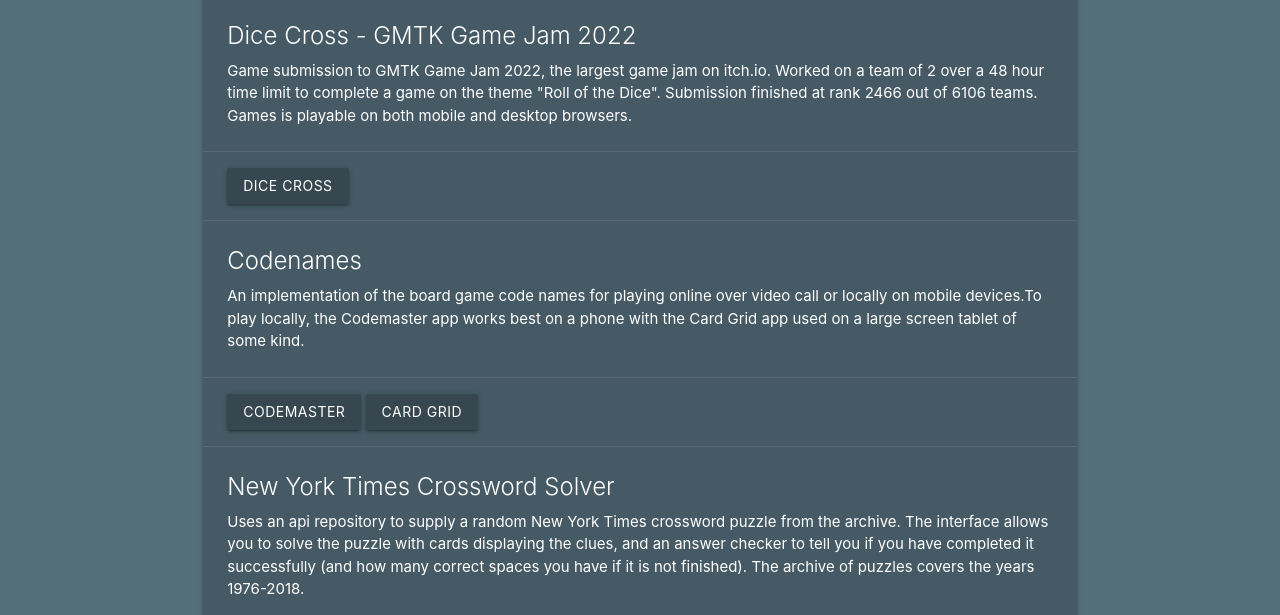
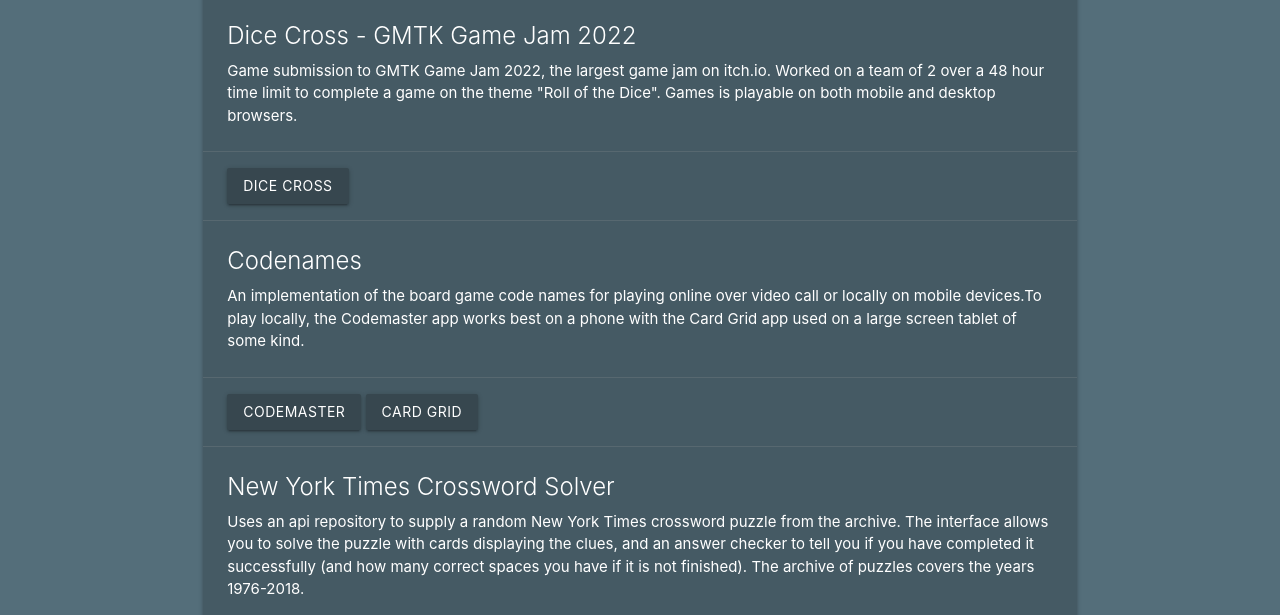
Before and after one commit to jackpoll4100/jackpoll4100.github.io, a plain HTML site: page index.html in a window 1280 px wide. Shown: the part 185-800 px from the top of the page. Drawn offline with nearby package versions, Linux system fonts and the light colour scheme; a web font is replaced by a local one.

Commit message:
Update index.html

```diff
--- a/index.html
+++ b/index.html
@@ -19,7 +19,7 @@
             <h1 style="margin-top: 0px;">Projects</h1>
               <span class="card-title">Dice Cross - GMTK Game Jam 2022</span>
               <p>
-                Game submission to GMTK Game Jam 2022, the largest game jam on itch.io. Worked on a team of 2 over a 48 hour time limit to complete a game on the theme "Roll of the Dice". Submission finished at rank 2466 out of 6106 teams. Games is playable on both mobile and desktop browsers.
+                Game submission to GMTK Game Jam 2022, the largest game jam on itch.io. Worked on a team of 2 over a 48 hour time limit to complete a game on the theme "Roll of the Dice". Games is playable on both mobile and desktop browsers.
               </p>
           </div>
           <div class="card-action">
```
